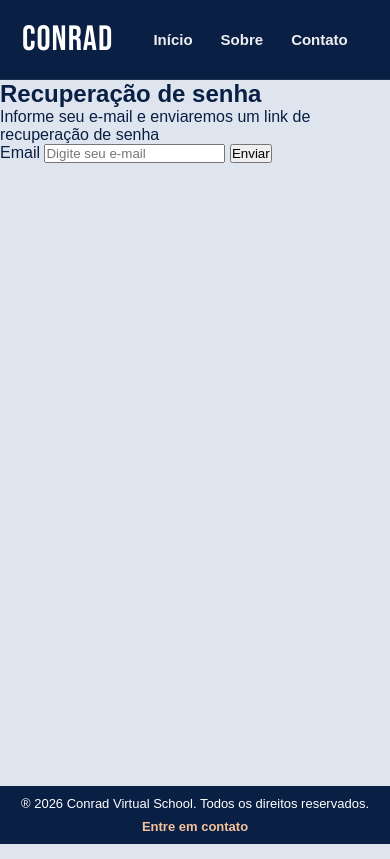
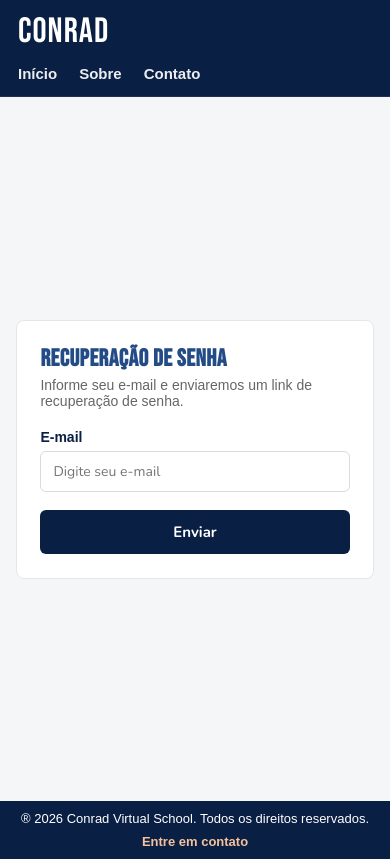
Before and after one commit to daniloakin07-boop/Conrad-, a website: page pages/rec-senha.html in a window 390 px wide. Drawn offline with nearby package versions, Linux system fonts and the light colour scheme.

Commit message:
Adptação para mobile - rec-senha

```diff
--- a/pages/rec-senha.html
+++ b/pages/rec-senha.html
@@ -1,12 +1,45 @@
 <!DOCTYPE html>
-<html lang="pt-br">
+<html lang="pt-BR">
 <head>
   <meta charset="UTF-8">
   <meta name="viewport" content="width=device-width, initial-scale=1.0">
   <link rel="stylesheet" href="../CSS/geral.css">
   <link rel="icon" type="image/png" href="../img/Emblema.png">
-        <title>CONRAD Virtual School - Cadastro</title>
-<!-- =================================================================================================================== -->
+  <title>Recuperação de senha | CONRAD Virtual School</title>
+  <style>
+    @media (max-width: 760px) {
+      body.css-auth .topo {
+        height: auto;
+        flex-wrap: wrap;
+        gap: 12px 14px;
+        padding: 14px 18px;
+      }
+
+      body.css-auth .topo .logo {
+        margin-right: auto;
+      }
+
+      body.css-auth .topo .menu {
+        order: 3;
+        flex: 0 0 100%;
+        justify-content: flex-start;
+        gap: 22px;
+        padding-top: 4px;
+      }
+    }
+
+    @media (max-width: 600px) {
+      body.css-auth .pagina-auth {
+        padding: 24px 16px;
+      }
+
+      body.css-auth .bloco-auth {
+        padding: clamp(22px, 6vw, 32px);
+      }
+    }
+  </style>
+</head>
+<body class="css-auth">
   <header class="topo">
     <a href="../index.html" class="logo">CONRAD</a>
     <nav class="menu">
@@ -15,26 +48,27 @@
       <a href="contato.html">Contato</a>
     </nav>
   </header>
-<!-- =================================================================================================================== -->
-            <main class="pagina-auth">
+
+  <main class="container pagina-auth">
     <section class="bloco-auth">
-                    <h1> Recuperação de senha </h1>
-                    <p>Informe seu e-mail e enviaremos um link de recuperação de senha </p>
+      <h1>Recuperação de senha</h1>
+      <p class="texto-auth">Informe seu e-mail e enviaremos um link de recuperação de senha.</p>
+
       <form class="form-auth" id="formLogin">
-                        <label for="emailLogin">Email</label>
+        <label for="emailLogin">E-mail</label>
         <input
           type="email"
           id="emailLogin"
           placeholder="Digite seu e-mail"
           required>
-                        <button type="submit" class="button">Enviar</button>
+        <button type="submit" class="btn-primario">Enviar</button>
       </form>
     </section>
   </main>
-<!-- =================================================================================================================== -->
+
   <footer class="rodape">
     <p>® 2026 Conrad Virtual School. Todos os direitos reservados.</p>
     <p><a href="contato.html">Entre em contato</a></p>
   </footer>
-    </head>
-<body>
+</body>
+</html>
```
Lines whose indentation alone changed are shown as unchanged.
